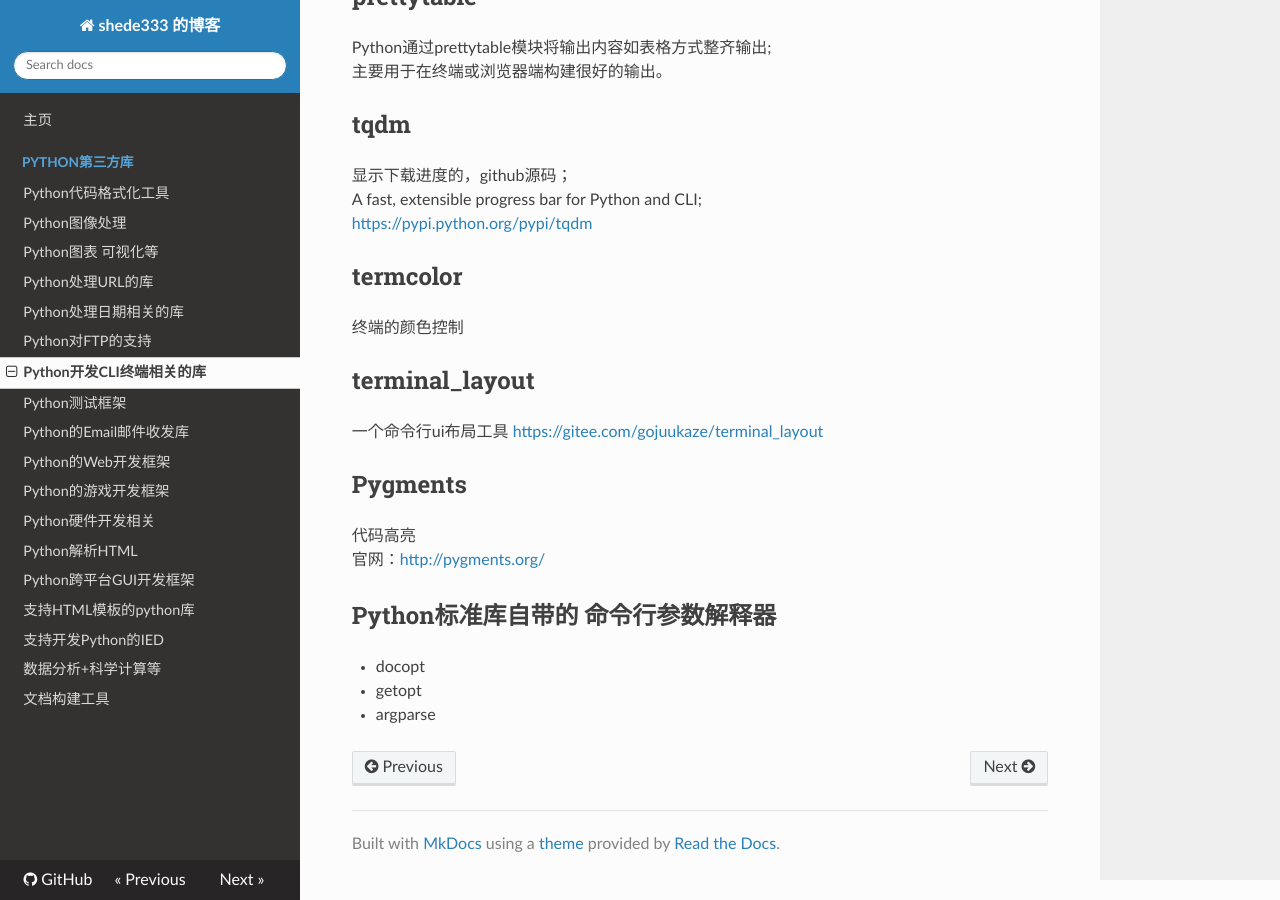
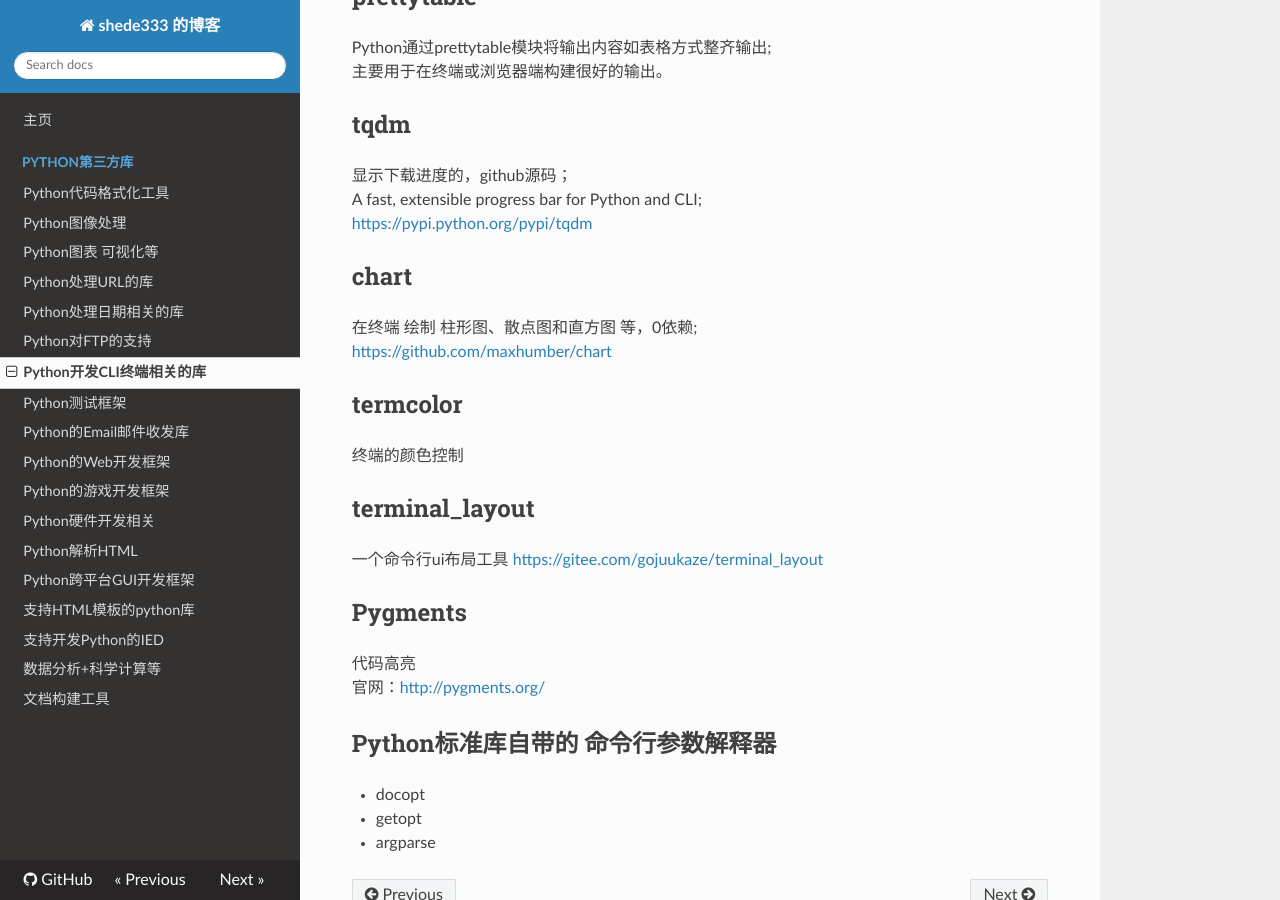
Before and after one commit to shede333/SWPy3rdLibMKBlog, an MkDocs documentation site: the page built from docs/Python第三方库/Python开发CLI终端相关的库.md, in a window 1280 px wide and 900 px high, scrolled down 1830 px. Built offline with MkDocs 1.6.1, drawn with Linux system fonts in a browser that asks for light colours; nearby versions of some CDN libraries.

Commit message:
add CLI lib

```diff
--- a/docs/Python第三方库/Python开发CLI终端相关的库.md
+++ b/docs/Python第三方库/Python开发CLI终端相关的库.md
@@ -58,6 +58,10 @@ Python通过prettytable模块将输出内容如表格方式整齐输出;
 A fast, extensible progress bar for Python and CLI;
 <https://pypi.python.org/pypi/tqdm>
 
+## chart
+在终端 绘制 柱形图、散点图和直方图 等，0依赖;
+<https://github.com/maxhumber/chart>
+
 ## termcolor
 终端的颜色控制
 
```
Also changed, not shown: ReadMe.md (+3 -1 lines).
